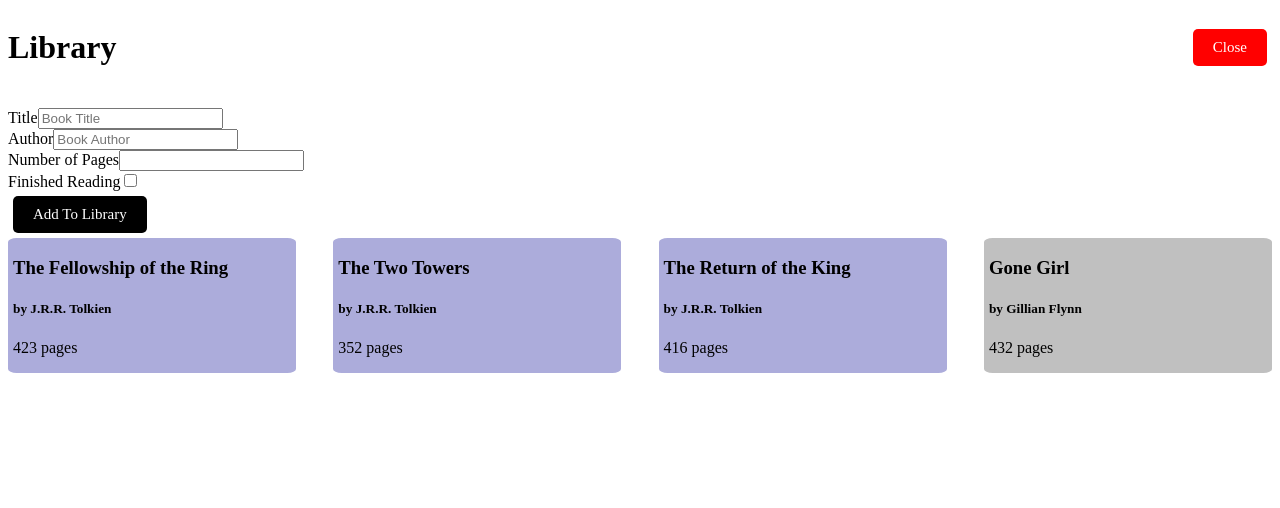
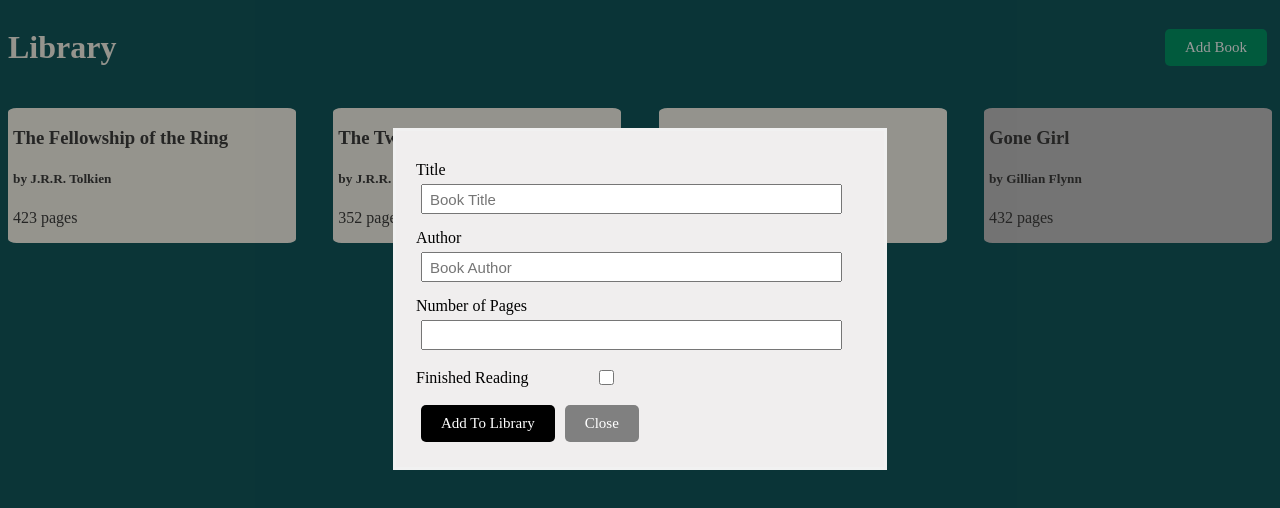
Before and after one commit to granaj91/Library, a React (Create React App) app: page / in a window 1280 px wide. Both pictures are taken after a click on the button "Add Book". Shown: the top 508 px of the page. Built offline with nearby package versions, Linux system fonts and the light colour scheme.

Commit message:
Styled form and background

```diff
--- a/src/App.js
+++ b/src/App.js
@@ -48,7 +48,11 @@ function App() {
           onAdd={() => setShowAddBook(!showAddBook)}
           showAdd={showAddBook}
       />
-      {showAddBook && <AddBook onAdd={addBook} />}
+      {showAddBook &&
+        <div className="form-container">
+          <AddBook onAdd={addBook} onClose={() => setShowAddBook(!showAddBook)}/>
+        </div>
+      }
       <Books books={books} />
     </div>
   );
--- a/src/components/AddBook.js
+++ b/src/components/AddBook.js
@@ -1,6 +1,6 @@
 import { useState } from 'react'
 
-const AddBook = ({ onAdd }) => {
+const AddBook = ({ onAdd, onClose }) => {
     const [title, setTitle] = useState('')
     const [author, setAuthor] = useState('')
     const [pages, setPages] = useState('')
@@ -47,6 +47,7 @@ const AddBook = ({ onAdd }) => {
             </div>
             <input type='submit' value='Add To Library'
             className='button btn-block'/>
+            <button className="button close" onClick={ onClose }>Close</button>
         </form>
     )
 }
--- a/src/components/Header.js
+++ b/src/components/Header.js
@@ -1,12 +1,11 @@
 import Button from "./Button"
 
-const Header = ({ title, onAdd, showAdd }) => {
+const Header = ({ title, onAdd }) => {
     return (
         <header className="header">
             <h1>{title}</h1>
             <Button text="Add Book"
-                color={showAdd ? 'red': 'green'}
-                text={showAdd ? 'Close': 'Add Book'}
+                color="#029666"
                 onClick={onAdd}
             />
         </header>
--- a/src/index.css
+++ b/src/index.css
@@ -1,11 +1,13 @@
-.root {
-    background-color: aliceblue;
+:root {
+
+    background-color: #12585c;
 }
 .header {
     display: flex;
     justify-content: space-between;
     align-items: center;
     margin-bottom: 20px;
+    color: #f7f6eb;
   }
 
 .button {
@@ -21,6 +23,11 @@
     font-size: 15px;
     font-family: inherit;
 }
+
+.button.close{
+    background-color: gray;
+}
+
 .books {
     display: flex;
     flex-wrap: wrap;
@@ -34,8 +41,60 @@
     flex: 0 1 22%;
     padding: 0 5px 0 5px;
     border-radius: 3%;
-    background: rgb(172, 172, 219)
+    background-color: #f7f6eb;
+    color: #3d3d3c;
 }
 .book:hover{
-    box-shadow: 5px 5px 10px #9e9e9e;
+    box-shadow: 5px 5px 10px #222222;
 }
+.form-container {
+    position: fixed; /* Stay in place */
+    z-index: 1; /* Sit on top */
+    left: 0;
+    top: 0;
+    width: 100%; /* Full width */
+    height: 100%; /* Full height */
+    overflow: auto; /* Enable scroll if needed */
+    background-color: rgb(0,0,0); /* Fallback color */
+    background-color: rgba(0,0,0,0.4); /* Black w/ opacity */
+}
+
+.add-form {
+    margin: 10% auto;
+    padding: 20px;
+    border: 3px solid #f1f1f1;
+    width: 35%;
+    background-color: rgb(240, 238, 238); /* Fallback color */
+}
+
+.form-control {
+    margin: 10px 0;
+}
+
+.form-control label {
+    display: block;
+}
+
+.form-control input {
+    width: 90%;
+    height: 20px;
+    margin: 5px;
+    padding: 3px 7px;
+    font-size: 15px;
+}
+
+.form-control-check {
+    display: flex;
+    width: 60%;
+    align-items: center;
+    justify-content: space-between;
+  }
+
+.form-control-check label {
+    flex: 0 1 auto;
+}
+
+.form-control-check input {
+    flex: 1 1;
+    height: 15px;
+}
```
